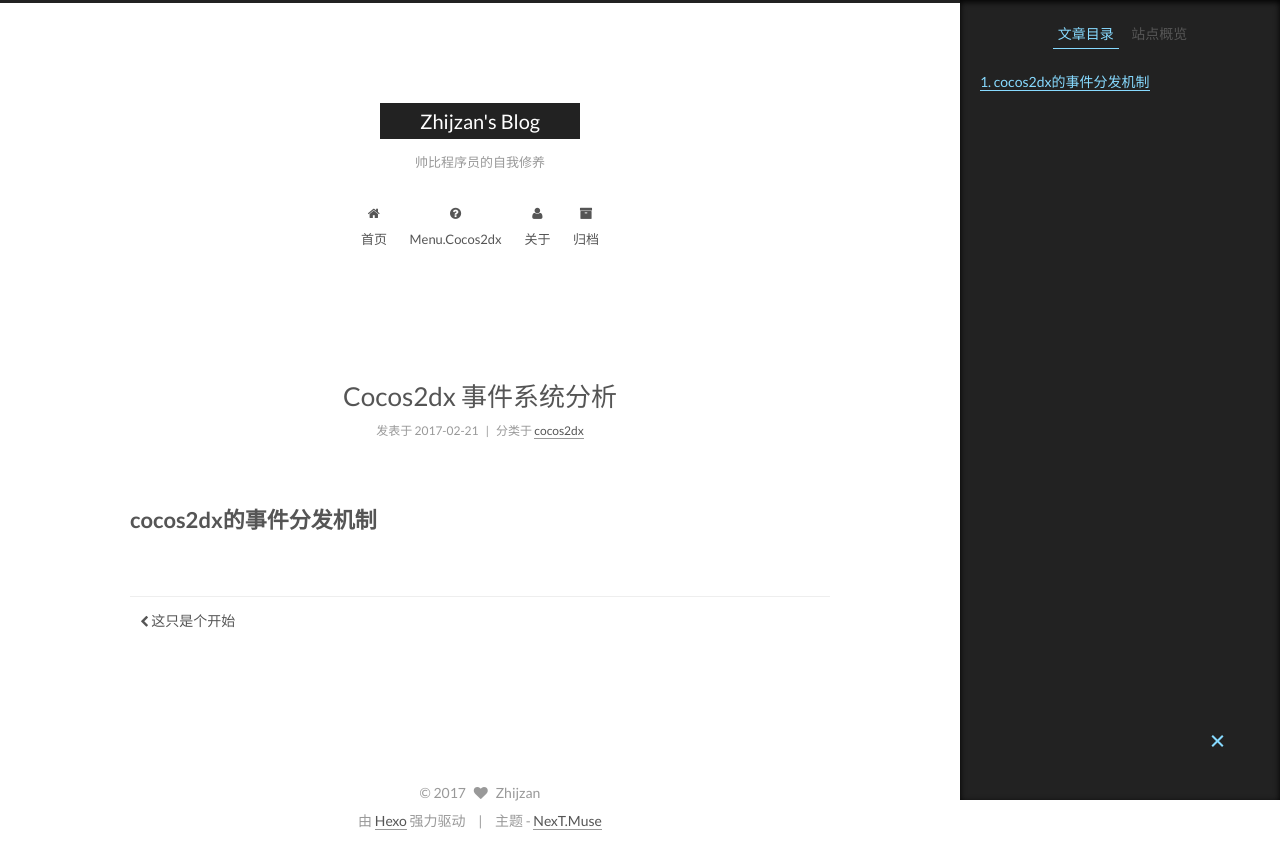
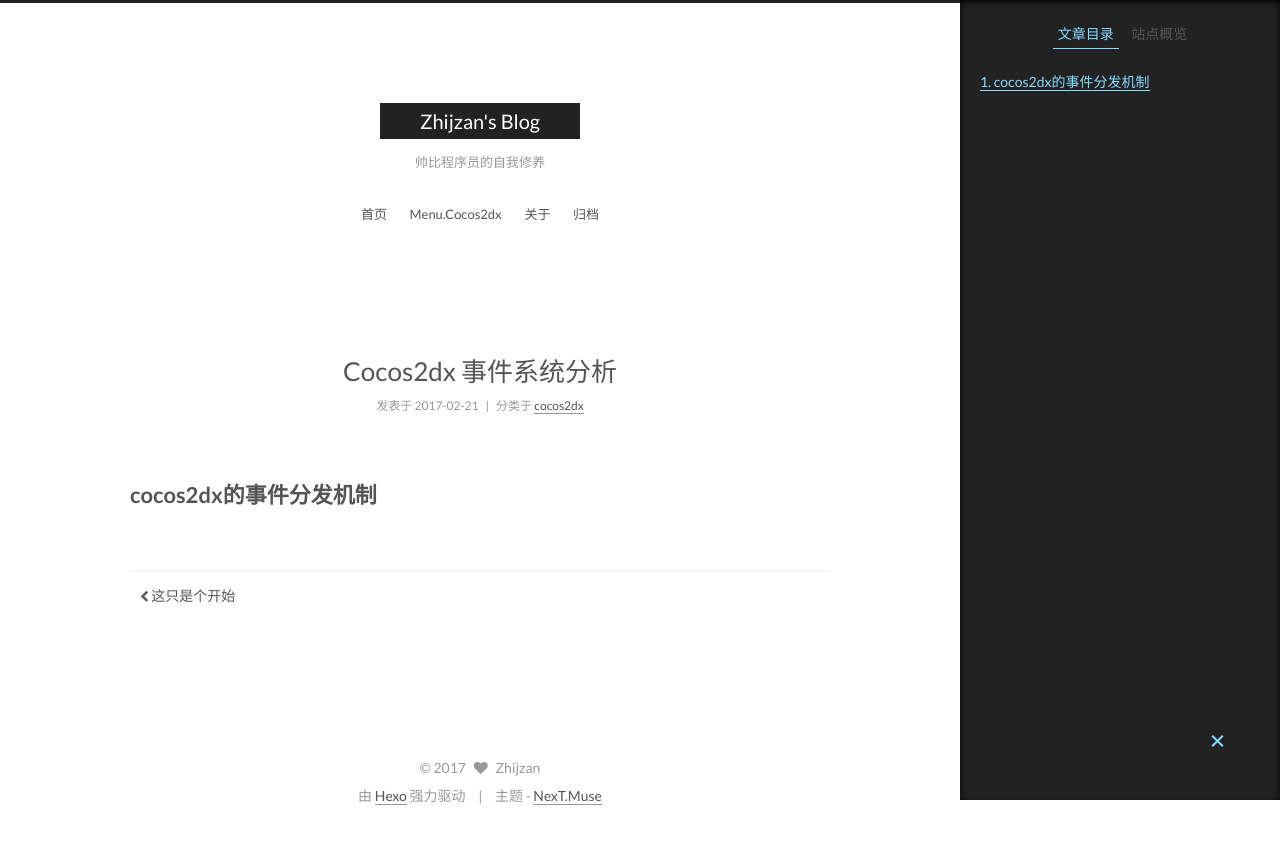
Before and after one commit to lovedyy/lovedyy.github.io, a plain HTML site: page 2017/02/21/cocos2d-x/Cocos2dx-事件系统分析/index.html in a window 1280 px wide. After the commit the page ends 830 px from the top, so only its background shows below. Drawn offline with Linux system fonts and the light colour scheme.

Commit message:
Site updated: 2017-02-21 20:53:29

```diff
--- a/2017/02/21/cocos2d-x/Cocos2dx-事件系统分析/index.html
+++ b/2017/02/21/cocos2d-x/Cocos2dx-事件系统分析/index.html
@@ -167,8 +167,6 @@
         <li class="menu-item menu-item-home">
           <a href="/" rel="section">
 
-              <i class="menu-item-icon fa fa-fw fa-home"></i> <br />
-
             首页
           </a>
         </li>
@@ -176,8 +174,6 @@
 
         <li class="menu-item menu-item-cocos2dx">
           <a href="/categories/cocos2dx" rel="section">
-
-              <i class="menu-item-icon fa fa-fw fa-question-circle"></i> <br />
 
             menu.cocos2dx
           </a>
@@ -187,8 +183,6 @@
         <li class="menu-item menu-item-about">
           <a href="/about" rel="section">
 
-              <i class="menu-item-icon fa fa-fw fa-user"></i> <br />
-
             关于
           </a>
         </li>
@@ -196,8 +190,6 @@
 
         <li class="menu-item menu-item-archives">
           <a href="/archives" rel="section">
-
-              <i class="menu-item-icon fa fa-fw fa-archive"></i> <br />
 
             归档
           </a>
```
Also changed, not shown: 2017/02/21/这只是个开始/index.html (+0 -8 lines), archives/2017/02/index.html (+0 -8 lines), archives/2017/index.html (+0 -8 lines), archives/index.html (+0 -8 lines), categories/cocos2dx/index.html (+0 -8 lines), cocos2dx/index.html (+0 -8 lines), index.html (+0 -8 lines).
